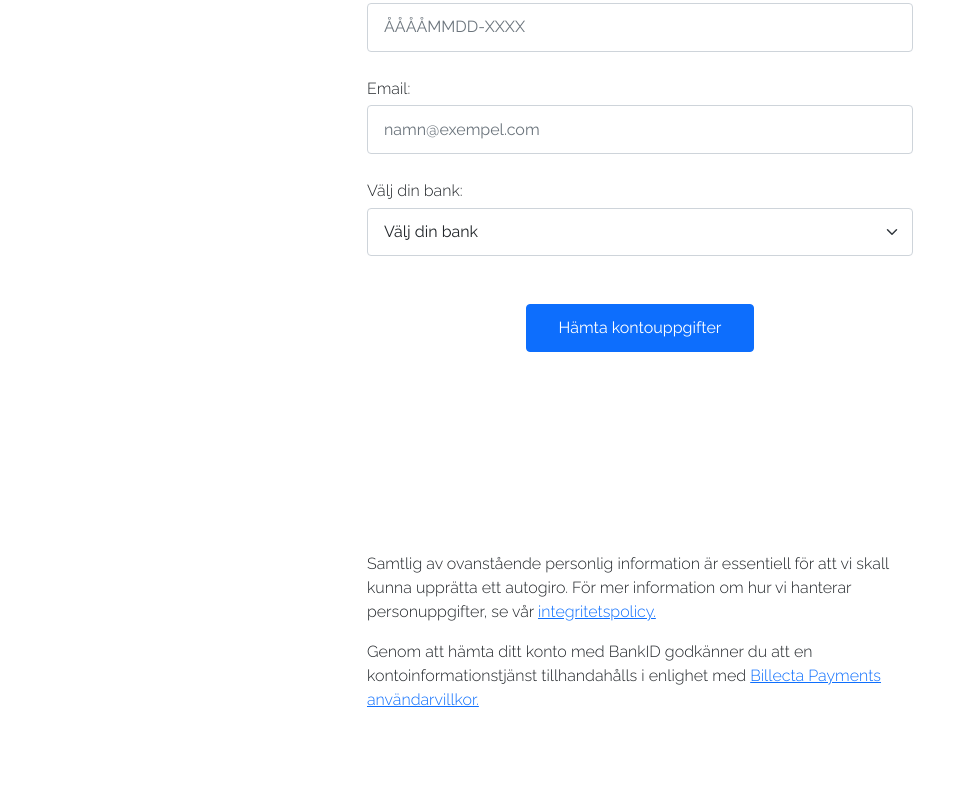
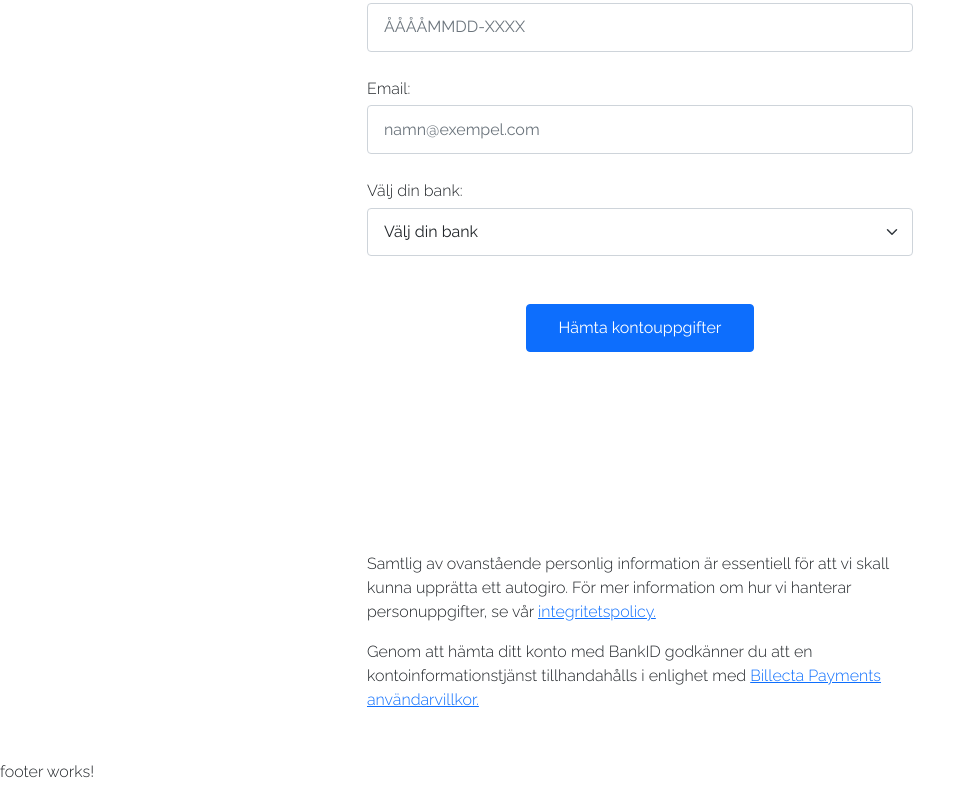
Before and after one commit to kevalane/wings-frontend, an Angular app: page / in a window 1280 px wide. Shown: the part 759-1559 px from the top of the page, without its empty margins (0-976 px from the left). Before the commit the page ends 1519 px from the top, so only its background shows below. Built offline with nearby package versions, Linux system fonts and the light colour scheme.

Commit message:
Added footer comp and added to app.c.html

```diff
--- a/src/app/app.component.html
+++ b/src/app/app.component.html
@@ -1,2 +1,3 @@
 <app-navbar></app-navbar>
 <router-outlet></router-outlet>
+<app-footer></app-footer>
--- a/src/app/app.module.ts
+++ b/src/app/app.module.ts
@@ -10,6 +10,7 @@
 import { DonateComponent } from './donate/donate.component';
 import { ContactComponent } from './contact/contact.component';
 import { ReactiveFormsModule } from '@angular/forms';
+import { FooterComponent } from './footer/footer.component';
 
 @NgModule({
   declarations: [
@@ -17,7 +18,8 @@
     NavbarComponent,
     HomeComponent,
     DonateComponent,
-    ContactComponent
+    ContactComponent,
+    FooterComponent
   ],
   imports: [
     BrowserModule,
--- /dev/null
+++ b/src/app/footer/footer.component.html
@@ -0,0 +1 @@
+<p>footer works!</p>
--- /dev/null
+++ b/src/app/footer/footer.component.ts
@@ -0,0 +1,15 @@
+import { Component, OnInit } from '@angular/core';
+
+@Component({
+  selector: 'app-footer',
+  templateUrl: './footer.component.html',
+  styleUrls: ['./footer.component.css']
+})
+export class FooterComponent implements OnInit {
+
+  constructor() { }
+
+  ngOnInit(): void {
+  }
+
+}
```
Also changed, not shown: src/app/footer/footer.component.css (added), 1 other file (tests, documents, lock files or other folders).
